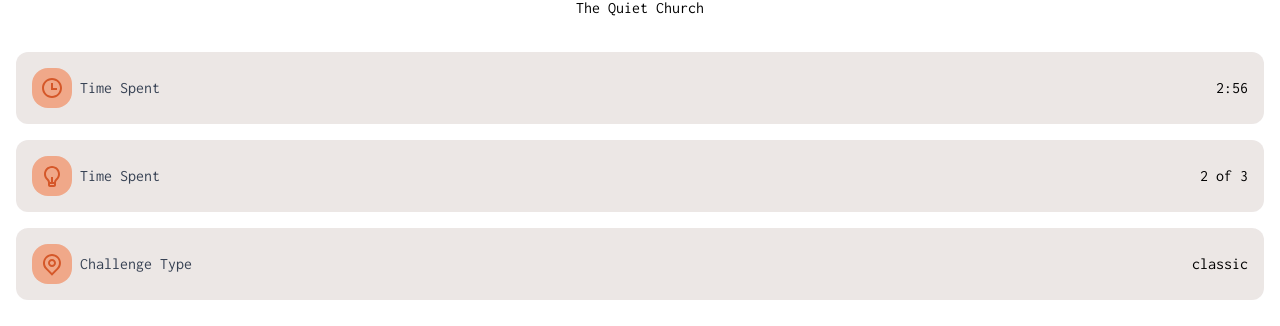
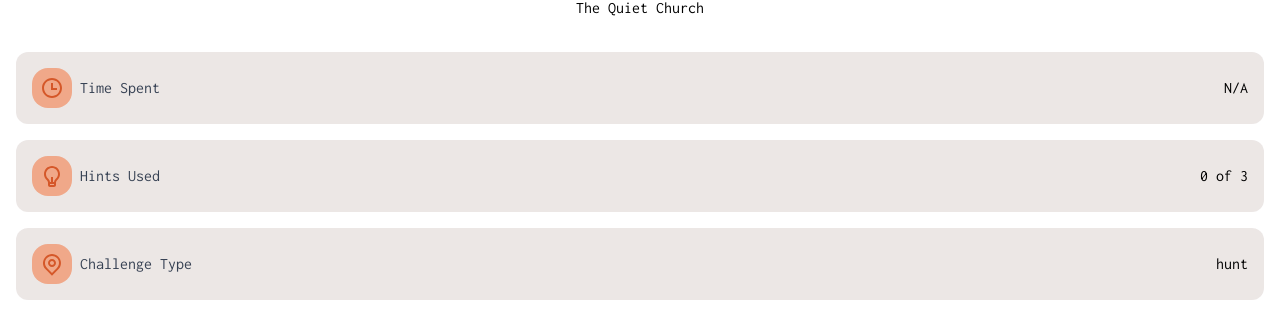
Before and after one commit to madlador/lop, a React (Vite) app: page /challenge/1/summary in a window 1280 px wide. Shown: the part 280-606 px from the top of the page. Built offline with nearby package versions, Linux system fonts and the light colour scheme; a web font is replaced by a local one.

Commit message:
feat: add start/finish time method for calculating time spent

```diff
--- a/src/components/pages/Challenges.tsx
+++ b/src/components/pages/Challenges.tsx
@@ -1,8 +1,9 @@
 import { RiArrowLeftLine } from "@remixicon/react";
+import { useNavigate } from "react-router-dom";
 import { sampleChallenges } from "../../lib/db";
+import { startChallengeTimer } from "../../lib/utils/timing";
 import Button from "../atoms/Button";
 import ChallengeCard from "../molecules/ChallengeCard";
-import { useNavigate } from "react-router-dom";
 
 export default function Challenges() {
   const navigate = useNavigate();
@@ -32,7 +33,10 @@ export default function Challenges() {
           difficulty={c.difficulty}
           duration={c.duration}
           mode={c.mode}
-          onClick={() => navigate(`/challenge/${c.id}`)}
+          onClick={() => {
+            startChallengeTimer(c.id);
+            navigate(`/challenge/${c.id}`);
+          }}
         />
       ))}
     </div>
--- a/src/components/pages/Summary.tsx
+++ b/src/components/pages/Summary.tsx
@@ -1,8 +1,10 @@
+import { RiLightbulbLine, RiMapPinLine, RiTimeLine } from "@remixicon/react";
 import { useNavigate, useParams } from "react-router-dom";
 import { sampleChallenges } from "../../lib/db";
+import { getVisibleHintsFromStorage } from "../../lib/utils/hints";
+import { getChallengeTimeSpent } from "../../lib/utils/timing";
+import Button from "../atoms/Button";
 import StatsItem from "../atoms/StatsItem";
-import { RiLightbulbLine, RiMapPinLine, RiTimeLine } from "@remixicon/react";
-import Button from "../atoms/Button";
 
 export default function Summary() {
   const { id } = useParams();
@@ -20,6 +22,13 @@ export default function Summary() {
     return;
   }
 
+  const usedHints = getVisibleHintsFromStorage(challenge.id);
+
+  const timeSpent = getChallengeTimeSpent(challenge.id);
+  const formattedTimeSpent = timeSpent
+    ? `${Math.floor(timeSpent / 60000)}m ${Math.floor((timeSpent % 60000) / 1000)}s`
+    : "N/A";
+
   return (
     <div className="flex flex-col h-full gap-8">
       <div className="flex flex-col items-center gap-4 mt-16">
@@ -32,16 +41,20 @@ export default function Summary() {
 
       {/* todo: logic has to be figured out, from were do we get stats */}
       <div className="flex flex-col gap-4">
-        <StatsItem icon={<RiTimeLine />} left="Time Spent" right="2:56" />
+        <StatsItem
+          icon={<RiTimeLine />}
+          left="Time Spent"
+          right={formattedTimeSpent}
+        />
         <StatsItem
           icon={<RiLightbulbLine />}
-          left="Time Spent"
-          right="2 of 3"
+          left="Hints Used"
+          right={usedHints.toString() + " of " + challenge.hints.length}
         />
         <StatsItem
           icon={<RiMapPinLine />}
           left="Challenge Type"
-          right="classic"
+          right={challenge.mode}
         />
       </div>
 
--- a/src/components/pages/Verification.tsx
+++ b/src/components/pages/Verification.tsx
@@ -2,6 +2,7 @@ import { RiArrowLeftLine } from "@remixicon/react";
 import { useState } from "react";
 import { useNavigate, useParams } from "react-router-dom";
 import { sampleChallenges } from "../../lib/db";
+import { finishChallengeTimer } from "../../lib/utils/timing";
 import Button from "../atoms/Button";
 import VerificationOption from "../atoms/VerificationOption";
 
@@ -26,9 +27,10 @@ export default function Verification() {
     if (
       selectedOptionId !== undefined &&
       challenge.correct.id === selectedOptionId
-    )
+    ) {
+      finishChallengeTimer(challenge.id);
       navigate(`/challenge/${id}/reflect`);
-    else navigate(`/challenge/${id}`);
+    } else navigate(`/challenge/${id}`);
   };
 
   return (
--- /dev/null
+++ b/src/lib/utils/timing.ts
@@ -0,0 +1,61 @@
+const TIMING_STORAGE_KEY = "challenge-timing";
+
+// Challenge timing helper functions
+export const startChallengeTimer = (challengeId: number): void => {
+  try {
+    const stored = localStorage.getItem(TIMING_STORAGE_KEY);
+    const timingData = stored ? JSON.parse(stored) : {};
+    timingData[challengeId] = {
+      startTime: Date.now(),
+      endTime: null,
+    };
+    localStorage.setItem(TIMING_STORAGE_KEY, JSON.stringify(timingData));
+  } catch (error) {
+    console.error("Error starting challenge timer:", error);
+  }
+};
+
+export const finishChallengeTimer = (challengeId: number): void => {
+  try {
+    const stored = localStorage.getItem(TIMING_STORAGE_KEY);
+    if (stored) {
+      const timingData = JSON.parse(stored);
+      if (timingData[challengeId]) {
+        timingData[challengeId].endTime = Date.now();
+        localStorage.setItem(TIMING_STORAGE_KEY, JSON.stringify(timingData));
+      }
+    }
+  } catch (error) {
+    console.error("Error finishing challenge timer:", error);
+  }
+};
+
+export const getChallengeTimeSpent = (challengeId: number): number | null => {
+  try {
+    const stored = localStorage.getItem(TIMING_STORAGE_KEY);
+    if (stored) {
+      const timingData = JSON.parse(stored);
+      const challenge = timingData[challengeId];
+      if (challenge?.startTime && challenge?.endTime) {
+        return challenge.endTime - challenge.startTime; // Returns milliseconds
+      }
+    }
+  } catch (error) {
+    console.error("Error getting challenge time spent:", error);
+  }
+  return null;
+};
+
+export const formatTimeSpent = (milliseconds: number): string => {
+  const seconds = Math.floor(milliseconds / 1000);
+  const minutes = Math.floor(seconds / 60);
+  const hours = Math.floor(minutes / 60);
+
+  if (hours > 0) {
+    return `${hours}h ${minutes % 60}m ${seconds % 60}s`;
+  } else if (minutes > 0) {
+    return `${minutes}m ${seconds % 60}s`;
+  } else {
+    return `${seconds}s`;
+  }
+};
```
